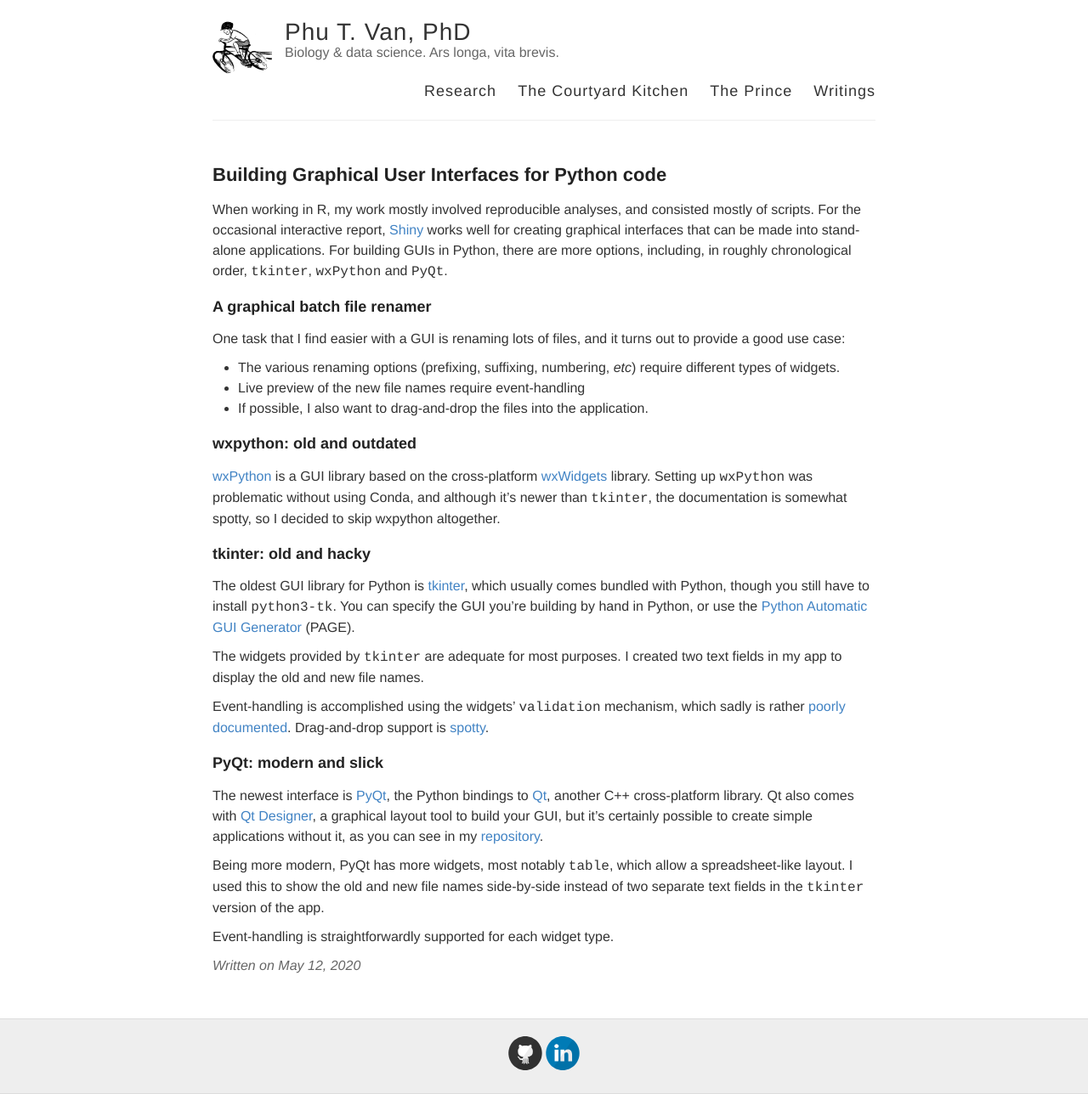
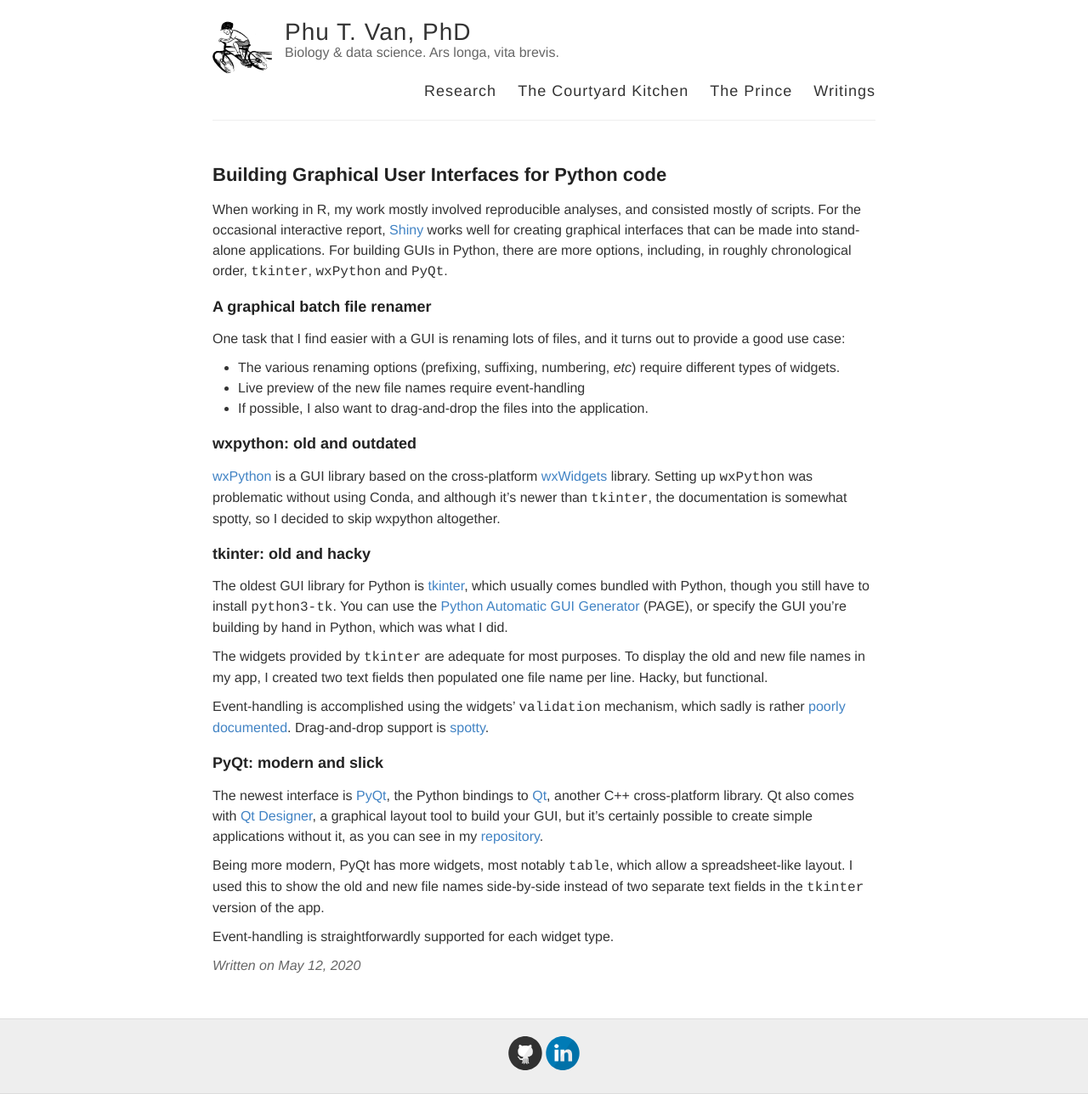
Before and after one commit to ptvan/ptvan.github.io, a Jekyll site: the page built from _posts/2020-05-12-Python-GUIs.md, in a window 1280 px wide. Shown: the whole page at 85% size. Built offline with Jekyll 4.4.1, drawn with Linux system fonts in a browser that asks for light colours.

Commit message:
minor updates

```diff
--- a/_posts/2020-05-12-Python-GUIs.md
+++ b/_posts/2020-05-12-Python-GUIs.md
@@ -20,9 +20,9 @@ Setting up `wxPython` was problematic without using Conda, and although it's new
 
 ### tkinter: old and hacky
 
-The oldest GUI library for Python is [tkinter](https://docs.python.org/3/library/tkinter.html), which usually comes bundled with Python, though you still have to install `python3-tk`. You can specify the GUI you're building by hand in Python, or use the [Python Automatic GUI Generator](http://page.sourceforge.net/) (PAGE).
+The oldest GUI library for Python is [tkinter](https://docs.python.org/3/library/tkinter.html), which usually comes bundled with Python, though you still have to install `python3-tk`. You can use the [Python Automatic GUI Generator](http://page.sourceforge.net/) (PAGE), or specify the GUI you're building by hand in Python, which was what I did.
 
-The widgets provided by `tkinter` are adequate for most purposes. I created two text fields in my app to display the old and new file names.
+The widgets provided by `tkinter` are adequate for most purposes. To display the old and new file names in my app, I created two text fields then populated one file name per line. Hacky, but functional.
 
 Event-handling is accomplished using the widgets' `validation` mechanism, which sadly is rather [poorly documented](https://stackoverflow.com/questions/4140437/interactively-validating-entry-widget-content-in-tkinter). Drag-and-drop support is [spotty](https://docs.python.org/3.9/library/tkinter.dnd.html).
 
```
